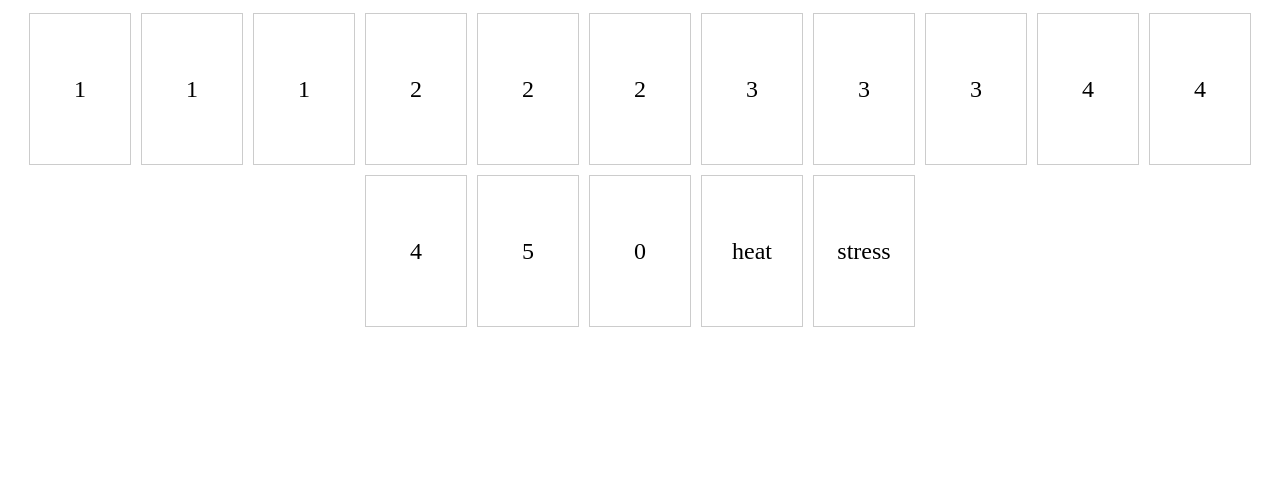
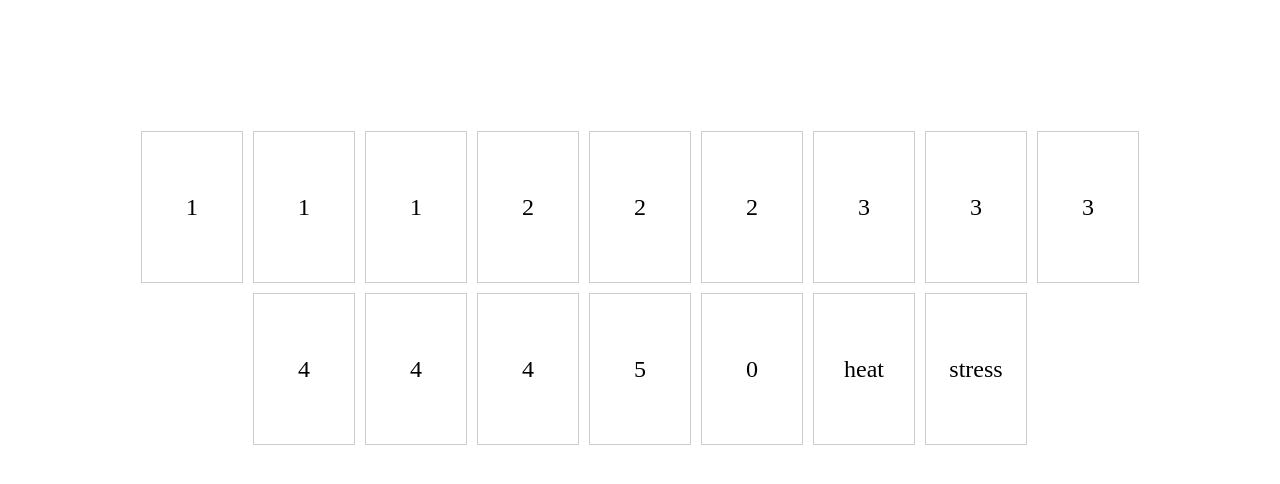
Before and after one commit to RyukioMiyamoto/heat-deck-tracker, a Vue app: page / in a window 1280 px wide. Shown: the top 484 px of the page. Built offline with nearby package versions, Linux system fonts and the light colour scheme.

Commit message:
ch/ajuste de espaçamento

```diff
--- a/src/App.vue
+++ b/src/App.vue
@@ -44,5 +44,7 @@ export default {
   display: flex;
   flex-wrap: wrap;
   justify-content: center;
+  width: 80%;
+  margin: 10% auto;
 }
 </style>
```
